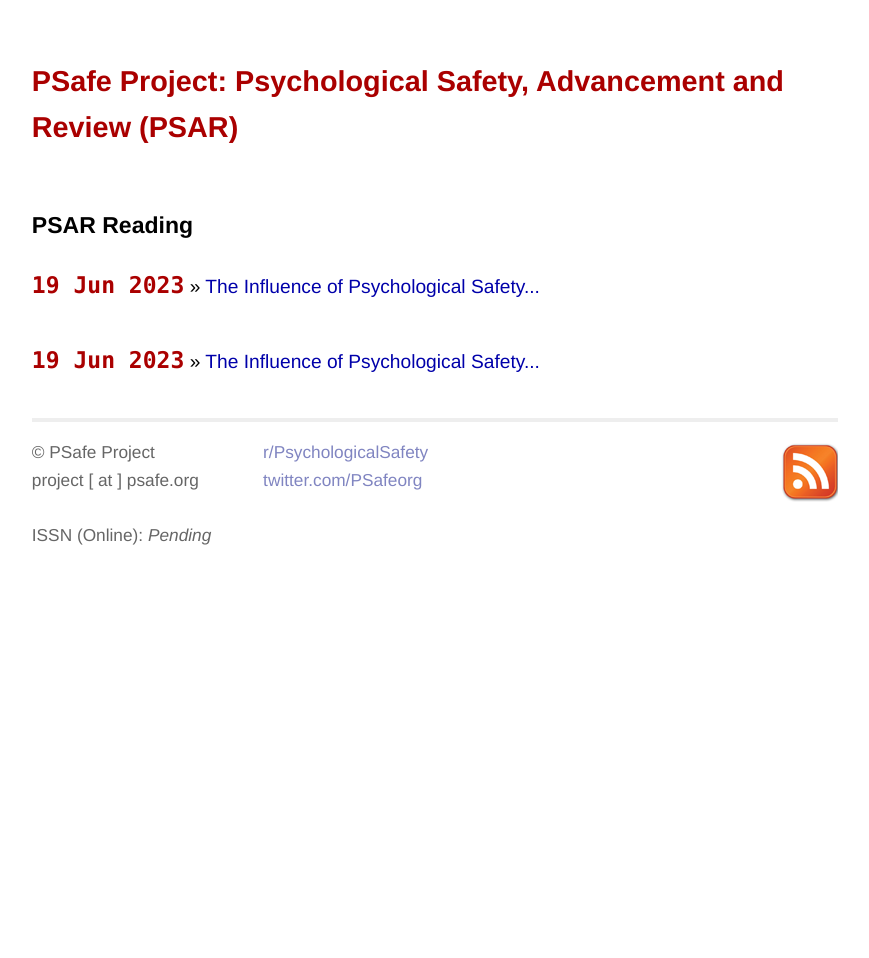
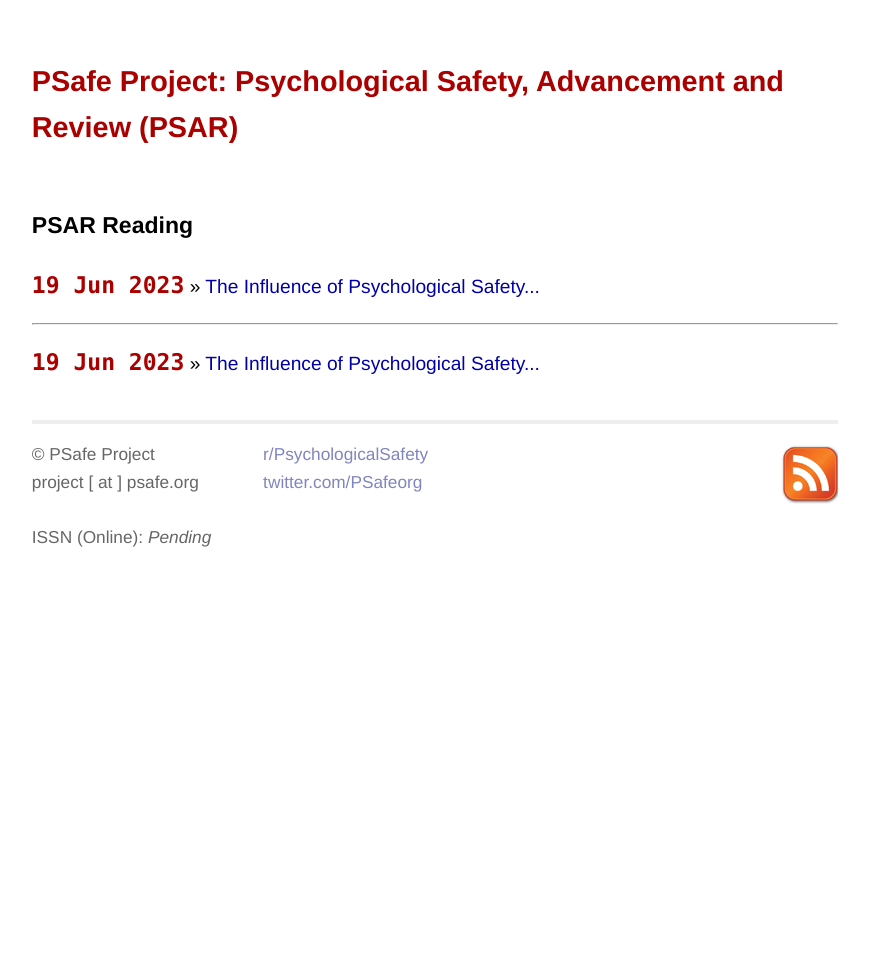
Before and after one commit to atidbit/psafe, a Jekyll site: the page built from psar.html, in a window 1280 px wide. Shown: the whole page, without its empty margins (205-1074 px from the left). Built offline with Jekyll 4.4.1, drawn with Linux system fonts in a browser that asks for light colours.

Commit message:
Update psar.html

```diff
--- a/psar.html
+++ b/psar.html
@@ -12,6 +12,7 @@
       <li><span>{{ post.date | date_to_string }}</span> &raquo; <a href="{{ post.url }}">{{ post.title | truncatewords: 5 }}</a></li>
     {% endfor %}
   </ul>
+<hr style="margin-top:-1em;margin-bottom:+1em">
 
   <ul class="posts">
     {% for post in site.posts %}
```
